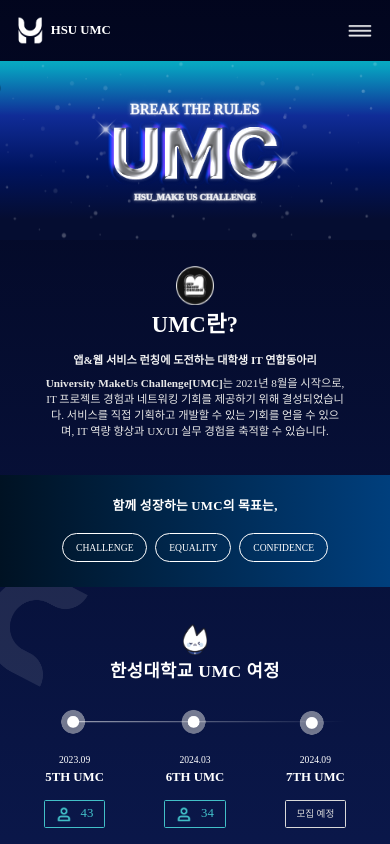
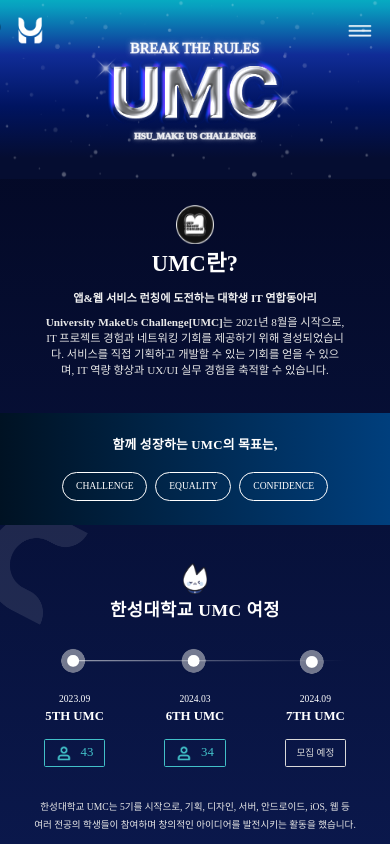
Before and after one commit to 7th-UMC/FE, a React (Vite) app: page / in a window 390 px wide. Shown: the top 844 px of the page. Built offline with nearby package versions, Linux system fonts and the light colour scheme; grey boxes are pictures that could not be loaded; a web font is replaced by a local one.

Commit message:
✨ 헤더 컴포넌트를 데스크탑과 모바일 버전으로 분리

```diff
--- a/src/components/Header/Header.jsx
+++ b/src/components/Header/Header.jsx
@@ -1,22 +1,30 @@
-import { useNavigate } from "react-router-dom";
-import React, { useState } from "react";
+import { useNavigate, useLocation } from "react-router-dom";
+import React, { useState, useEffect } from "react";
 import styled from "styled-components";
-import colors from "../../styles/colors";
-
 import HeaderLogo1 from "../../assets/images/Header/headerLogo1.png";
 import HeaderLogo2 from "../../assets/images/Header/headerLogo2.png";
-import HeaderBar1 from "../../assets/images/Header/headerBar1.png";
-import HeaderBar2 from "../../assets/images/Header/headerBar2.png";
-import HeaderMenu1 from "../../assets/images/Header/headerMenu1.png";
-import HeaderMenu2 from "../../assets/images/Header/headerMenu2.png";
-
+import DesktopHeader from "./DesktopHeader";
+import MobileHeader from "./MobileHeader";
 import Menu from "./Menu/Menu";
+import colors from "../../styles/colors";
 
 const HeaderContainer = styled.div`
     width: 100%;
-    height: 6rem;
     display: flex;
     justify-content: center;
+    position: fixed;
+    top: 0;
+    z-index: 1000;
+    height: 8.3rem;
+    background: ${({ scrolled, menuOpen }) =>
+        menuOpen
+            ? `${colors.headerBackground}`
+            : scrolled
+            ? 'var(--, linear-gradient(270deg, rgba(255, 255, 255, 0.00) -26.79%, rgba(0, 0, 0, 0.20) -6.82%, rgba(22, 22, 22, 0.18) 11.15%, rgba(255, 255, 255, 0.04) 123.81%))'
+            : 'transparent'};
+    background-blend-mode: overlay;
+    backdrop-filter: ${({ scrolled, menuOpen }) => (scrolled || menuOpen ? 'blur(75px)' : 'none')};
+    transition: background 0.3s ease-in-out, backdrop-filter 0.3s ease-in-out;
 
     @media screen and (max-width: 430px) {
         height: 7.659rem;
@@ -50,67 +58,28 @@
     }
 `;
 
-const HeaderLeftP = styled.p`
-    font-weight: 700;
-    font-size: 1.6rem;
-    line-height: 1.909rem;
-    color: ${colors.white};
-`;
-
-const RightContainer = styled.div`
-    display: flex;
-    gap: 3.822rem;
-    align-items: center;
-
-    @media screen and (max-width: 430px) {
-        gap: 2.04rem;
-    }
-`;
-
-const LogoutP = styled.p`
-    cursor: pointer;
-    color: ${colors.white};
-    font-size: 1.6rem;
-    line-height: 1.909rem;
-    font-weight: 600;
-
-    @media screen and (max-width: 430px) {
-        font-size: 1.4rem;
-        line-height: 2rem;
-        font-weight: 400;
-    }
-`;
-
-const HeaderRightImg = styled.img`
-    cursor: pointer;
-    width: 4rem;
-
-    @media screen and (max-width: 430px) {
-        width: 3.6rem;
-        content: url(${HeaderBar2});
-    }
-`;
-
-const HeaderRightImg2 = styled.img`
-    cursor: pointer;
-    width: 4rem;
-
-    @media screen and (max-width: 430px) {
-        width: 3.6rem;
-        content: url(${HeaderMenu2});
-    }
-`;
-
 const Header = () => {
     const [menuOpen, setMenuOpen] = useState(false);
-    const [closing, setClosing] = useState(false);
+    const [scrolled, setScrolled] = useState(false);
     const navigate = useNavigate();
+    const location = useLocation();
     const isLogin = localStorage.getItem('isLogin') === 'true';
+    const isStaffLogin = location.pathname === '/stafflogin';
+
+    useEffect(() => {
+        const handleScroll = () => {
+            setScrolled(window.scrollY > 50);
+        };
+
+        window.addEventListener('scroll', handleScroll);
+        return () => {
+            window.removeEventListener('scroll', handleScroll);
+        };
+    }, []);
 
     const handleHomeClick = () => {
         navigate("/");
-        if (menuOpen)
-            closeMenu();
+        if (menuOpen) closeMenu();
     };
 
     const toggleMenu = () => {
@@ -122,11 +91,7 @@
     };
 
     const closeMenu = () => {
-        setClosing(true);
-        setTimeout(() => {
-            setMenuOpen(false);
-            setClosing(false);
-        }, 500);
+        setMenuOpen(false);
     };
 
     const handleLogout = () => {
@@ -137,26 +102,24 @@
 
     return (
         <>
-            <HeaderContainer>
+            <HeaderContainer scrolled={scrolled} menuOpen={menuOpen}>
                 <HeaderInnerContainer>
                     <HeaderLeft onClick={handleHomeClick}>
                         <HeaderLeftLogoImg src={HeaderLogo1} alt="logo" />
-                        <HeaderLeftP>HSU UMC</HeaderLeftP>
                     </HeaderLeft>
-                    <RightContainer>
-                        {isLogin && (
-                            <LogoutP onClick={handleLogout}>로그아웃</LogoutP>
-                        )}
-                        {menuOpen ? (
-                            <HeaderRightImg2 src={HeaderMenu1} alt="headerMenu" onClick={toggleMenu} />
-                        ) : (
-                            <HeaderRightImg src={HeaderBar1} alt="headerBar" onClick={toggleMenu} />
-                        )}
-                    </RightContainer>
+
+                    <DesktopHeader isLogin={isLogin} handleLogout={handleLogout} />
+
+                    <MobileHeader
+                        isLogin={isLogin}
+                        menuOpen={menuOpen}
+                        toggleMenu={toggleMenu}
+                        handleLogout={handleLogout}
+                    />
                 </HeaderInnerContainer>
             </HeaderContainer>
 
-            {menuOpen && <Menu onClose={closeMenu} closing={closing}/>}
+            {menuOpen && <Menu onClose={closeMenu} />}
         </>
     );
 };
```
